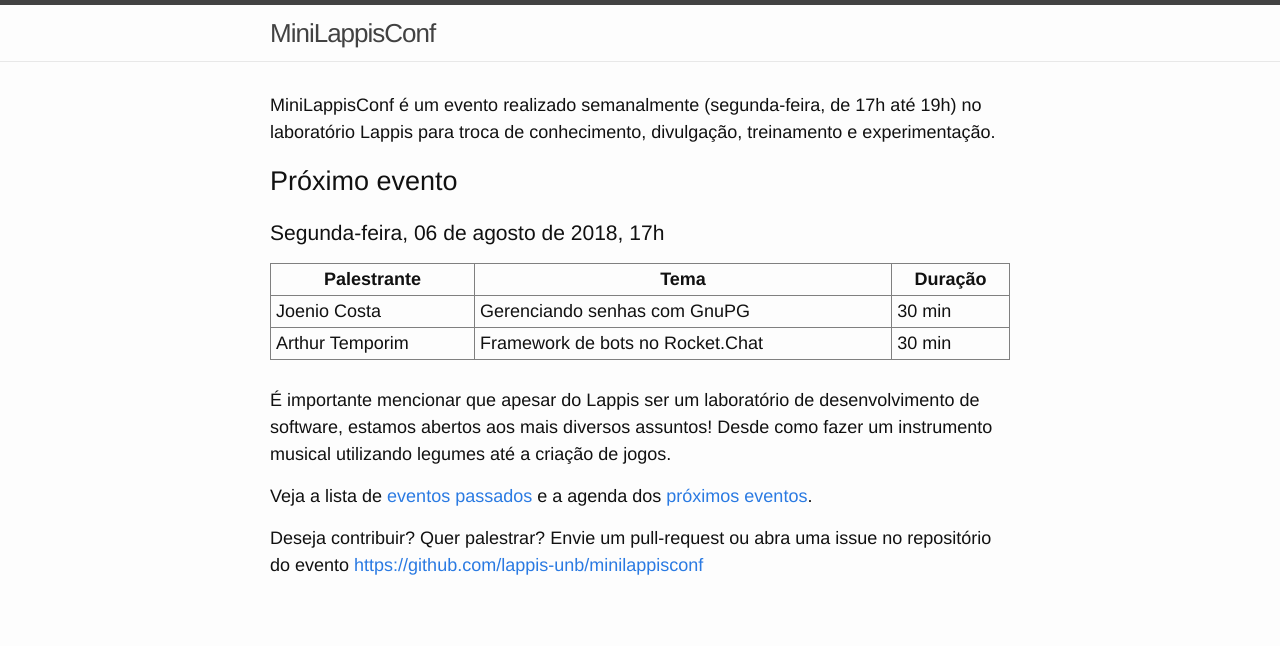
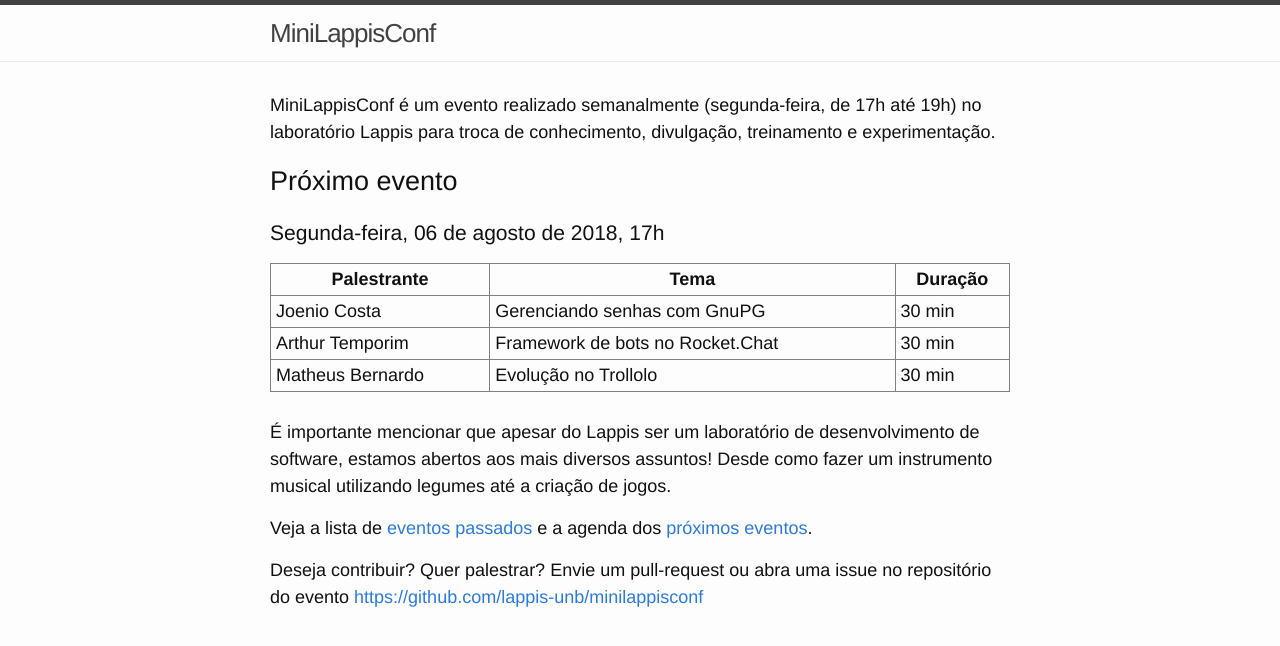
Before and after one commit to lappis-unb/MiniLappisConf, a Jekyll site: the page built from index.md, in a window 1280 px wide. Shown: the top 646 px of the page. Built offline with Jekyll 4.4.1, drawn with Linux system fonts in a browser that asks for light colours.

Commit message:
Add Matheus Bernardo presentation.
Signed-off-by: ArthurTemporim <arthurrtl@gmail.com>

```diff
--- a/index.md
+++ b/index.md
@@ -10,10 +10,11 @@ e experimentação.
 
 ### Segunda-feira, 06 de agosto de 2018, 17h
 
-| Palestrante     | Tema                                    | Duração |
-| --------------- | --------------------------------------- | ------- |
-| Joenio Costa    | Gerenciando senhas com GnuPG            | 30 min  |
-| Arthur Temporim | Framework de bots no Rocket.Chat        | 30 min  |
+| Palestrante      | Tema                                    | Duração |
+| ---------------  | --------------------------------------- | ------- |
+| Joenio Costa     | Gerenciando senhas com GnuPG            | 30 min  |
+| Arthur Temporim  | Framework de bots no Rocket.Chat        | 30 min  |
+| Matheus Bernardo | Evolução no Trollolo                    | 30 min  |
 
 <br/>
 É importante mencionar que apesar do Lappis ser um laboratório de
```
